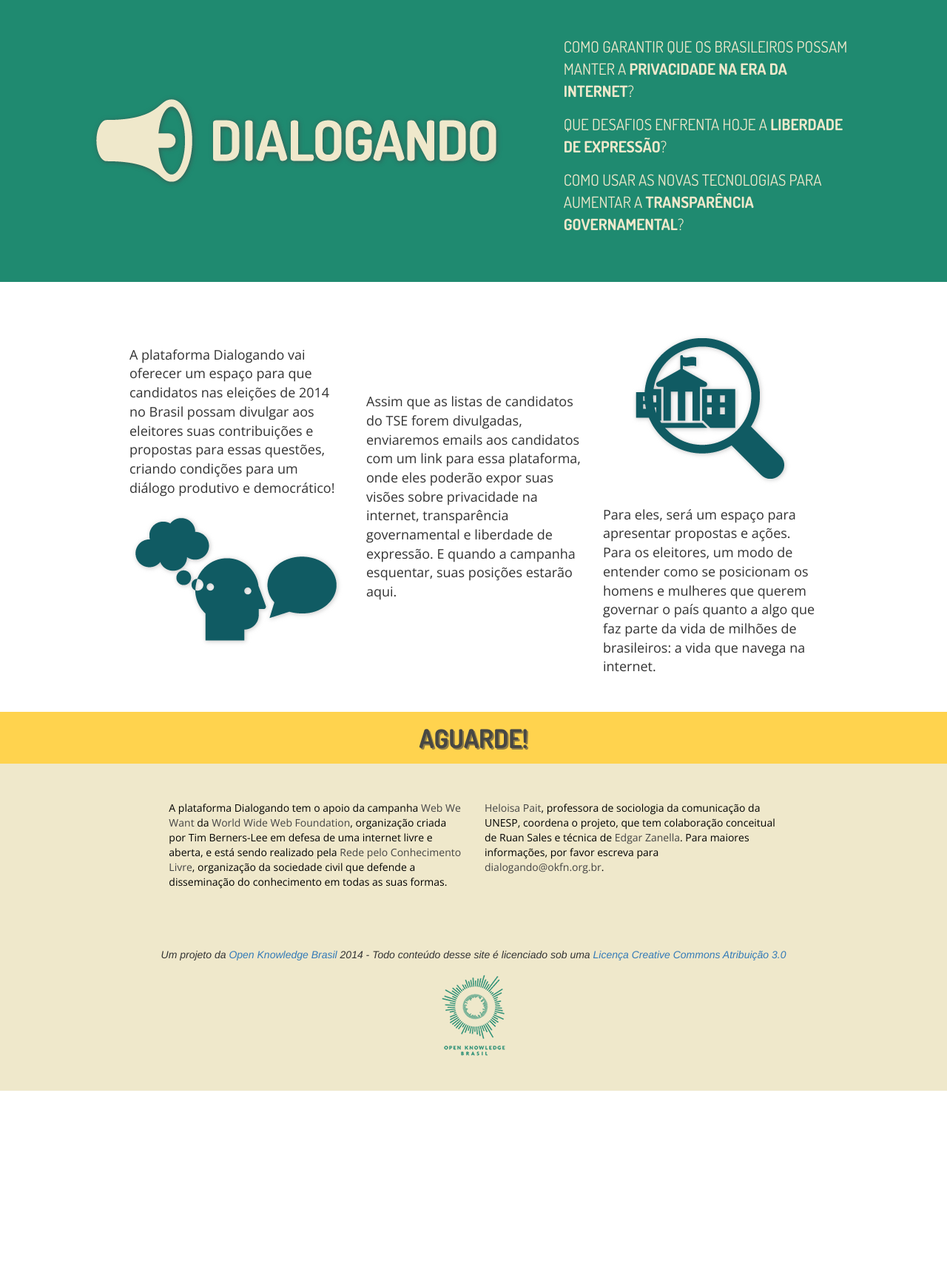
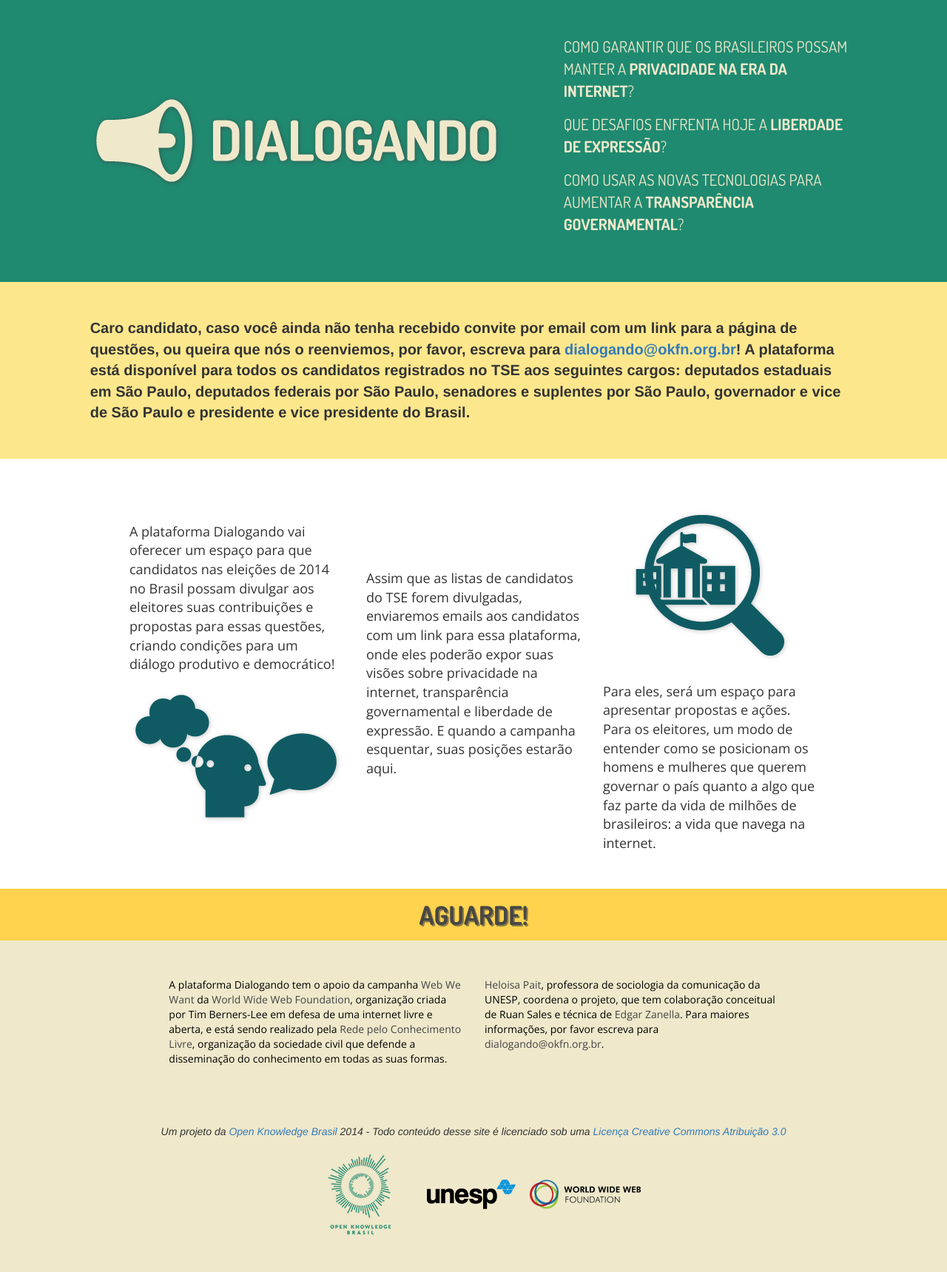
Before and after one commit to okfn-brasil/dialogando, a Flask app: page / in a window 1280 px wide. Shown: the whole page at 74% size. Before the commit the page ends 1474 px from the top, so only its background shows below. Run offline with Flask 2, Linux system fonts and the light colour scheme; some libraries are stand-ins or nearby versions.

Commit message:
Adding logos to Soon page

```diff
--- a/trombone/static/css/soon.css
+++ b/trombone/static/css/soon.css
@@ -18,6 +18,13 @@ body {
     margin-top: 0;
     font-family: 'Open Sans', sans-serif;
     font-size: 18px;
+}
+
+.candidato-msg {
+    background-color:#FDE78D;
+    font-size: 20px;
+    margin-bottom: 0;
+    font-weight: bold;
 }
 
 .img-logo {
--- a/trombone/templates/soon.html
+++ b/trombone/templates/soon.html
@@ -40,6 +40,21 @@
             </div>
         </div>
     </div>
+    <div class="jumbotron candidato-msg">
+        <div class="row row-md-height">
+            <div class="col-md-10 col-md-height col-middle">
+                Caro candidato, caso você ainda não tenha recebido convite por email com um link
+                para a página de questões, ou queira que nós o reenviemos, por favor, escreva para
+                <a href="mailto:dialogando@okfn.org.br?Subject=Contato%20Candidato" target="_top">dialogando@okfn.org.br</a>!
+
+                A plataforma está disponível para todos os candidatos registrados no TSE aos seguintes
+                cargos: deputados estaduais em São Paulo, deputados federais por São Paulo, senadores
+                e suplentes por São Paulo, governador e vice de São Paulo e presidente e vice presidente
+                do Brasil.
+            </div>
+        </div>
+    </div>
+
     <div class="jumbotron main">
         <div class="row row-md-height">
             <div class="col-md-3 col-md-height col-middle">
@@ -97,6 +112,8 @@
                 Um projeto da <a href="http://br.okfn.org/">Open Knowledge Brasil </a> 2014 - Todo conteúdo desse site é licenciado sob uma <a href="http://creativecommons.org/licenses/by/3.0/br">Licença Creative Commons Atribuição 3.0 </a>
                 <br/>
                 <a href="http://br.okfn.org/"><img src="/static/img/logo_OKBr_rodape.png"></a>
+                <a href="http://www.marilia.unesp.br/#!/helopait"><img src="/static/img/logo_unesp_rodape.png"></a>
+                <a href="https://webfoundation.org/"><img src="/static/img/logo_www_rodape.png"></a>
         </div>
     </div>
 
```
Also changed, not shown: trombone/static/img/logo_unesp_rodape.png (added), trombone/static/img/logo_www_rodape.png (added).
